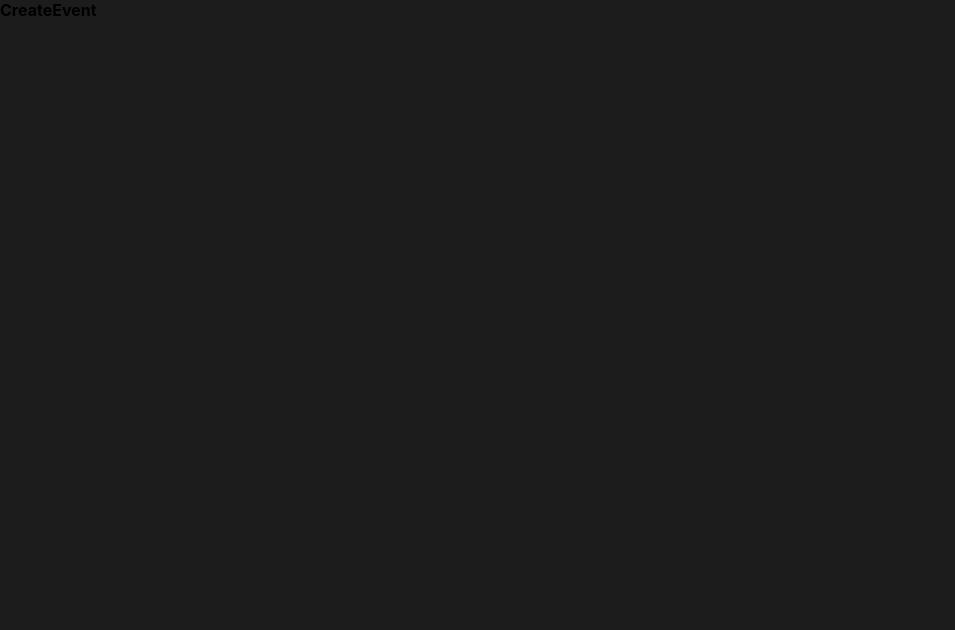
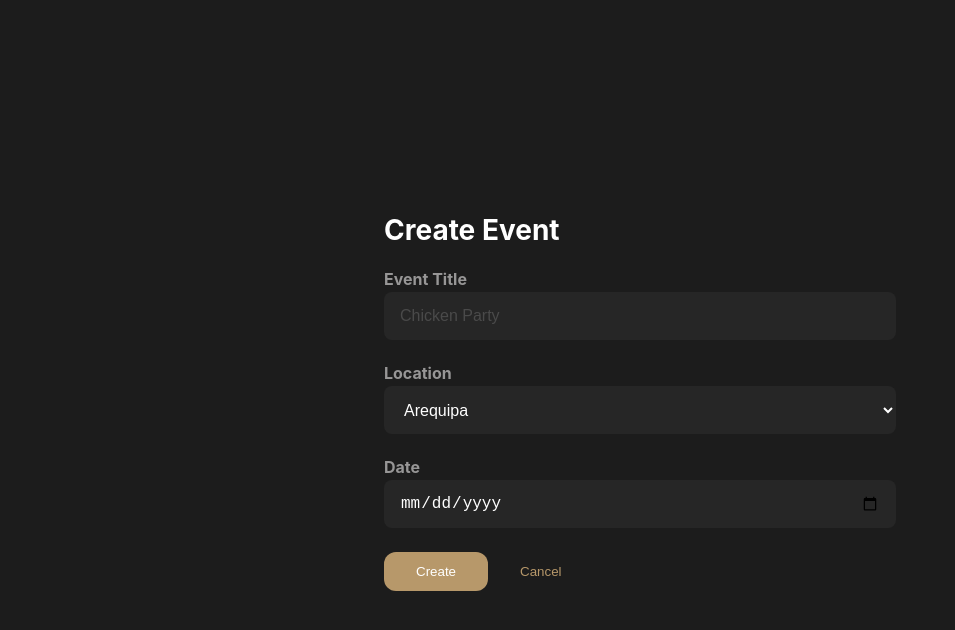
Before and after one commit to VeraVeraniego/conspiracy-web-app, a React (Create React App) app: page /createEvent in a window 1280 px wide. Both pictures are taken after typing "name@example.com", "Sample123" into the empty fields and a click on the button "Log in". Shown: the top 630 px of the page, without its empty margins (0-955 px from the left). Built offline with nearby package versions, Linux system fonts and the light colour scheme.

Commit message:
feat: add create event view

```diff
--- a/src/common/styled.ts
+++ b/src/common/styled.ts
@@ -21,7 +21,7 @@ export const StyledInput = styled.input`
   font-weight: 400;
   line-height: 18px;
   background-color: ${theme.palette.black.minus4};
-  color: ${theme.palette.text.gray};
+  color: ${theme.palette.text.white};
   border: none;
   outline: none;
 
@@ -42,8 +42,8 @@ export const SubmitWrapper = styled.div`
 
 export const SubmitButton = styled.button`
   background-color: ${theme.palette.primary.zero};
+  color: ${theme.palette.text.white};
   border-radius: 12px;
-  color: ${theme.palette.text.white};
   padding: 12px 32px;
   outline: none;
   border: none;
--- a/src/components/Auth/Auth.tsx
+++ b/src/components/Auth/Auth.tsx
@@ -67,7 +67,6 @@ export const Auth = ({ children }: AuthProps) => {
     </AuthWrapper>
   )
 }
-
 const AuthWrapper = styled.div`
   width: 100%;
   height: 100vh;
--- a/src/components/CreateEvent/CreateEvent.tsx
+++ b/src/components/CreateEvent/CreateEvent.tsx
@@ -1,5 +1,67 @@
 import React from 'react'
+import styled from 'styled-components'
+import {
+  StyledHelper,
+  StyledInput,
+  StyledLabel,
+  SubmitButton,
+  SubmitWrapper,
+} from '../../common/styled'
+import { theme } from '../../theme/globalStyle'
 
 export const CreateEvent = () => {
-  return <div>CreateEvent</div>
+  return (
+    <FormWrapper>
+      <Title>Create Event</Title>
+      <StyledLabel>
+        <StyledHelper>Event Title</StyledHelper>
+        <StyledInput placeholder="Chicken Party"></StyledInput>
+      </StyledLabel>
+      <StyledLabel>
+        <StyledHelper>Location</StyledHelper>
+        <Select defaultValue="">
+          <option value="">Arequipa</option>
+        </Select>
+      </StyledLabel>
+      <StyledLabel>
+        <StyledHelper>Date</StyledHelper>
+        <StyledInput type="date" />
+      </StyledLabel>
+      <SubmitWrapper>
+        <SubmitButton>Create</SubmitButton>
+        <CancelButton>Cancel</CancelButton>
+      </SubmitWrapper>
+    </FormWrapper>
+  )
 }
+const Select = styled.select`
+  width: 100%;
+  height: 48px;
+  padding: 0px 16px;
+  border-radius: 8px;
+  font-size: 16px;
+  font-weight: 400;
+  line-height: 18px;
+  background-color: ${theme.palette.black.minus4};
+  color: ${theme.palette.text.white};
+  border: none;
+`
+
+const Title = styled.h1`
+  color: ${theme.palette.text.white};
+`
+
+const FormWrapper = styled.form`
+  padding-top: 214px;
+  width: 512px;
+  display: flex;
+  flex-direction: column;
+  gap: 24px;
+  margin: auto;
+  /* align-items: center; */
+`
+const CancelButton = styled(SubmitButton)`
+  background-color: inherit;
+  color: ${theme.palette.primary.zero};
+  border-color: ${theme.palette.primary.zero};
+`
--- a/src/components/EventDetails/EventDetails.tsx
+++ b/src/components/EventDetails/EventDetails.tsx
@@ -1,7 +1,5 @@
 import React from 'react'
 
 export const EventDetails = () => {
-	return (
-		<div>EventDetails</div>
-	)
+  return <div>EventDetails</div>
 }
--- a/src/components/Leaderboard/Leaderboard.tsx
+++ b/src/components/Leaderboard/Leaderboard.tsx
@@ -1,7 +1,5 @@
 import React from 'react'
 
 export const Leaderboard = () => {
-	return (
-		<div>Leaderboard</div>
-	)
+  return <div>Leaderboard</div>
 }
```
